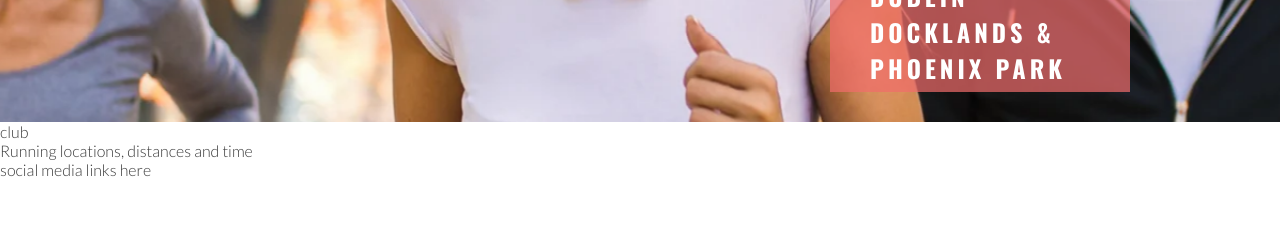
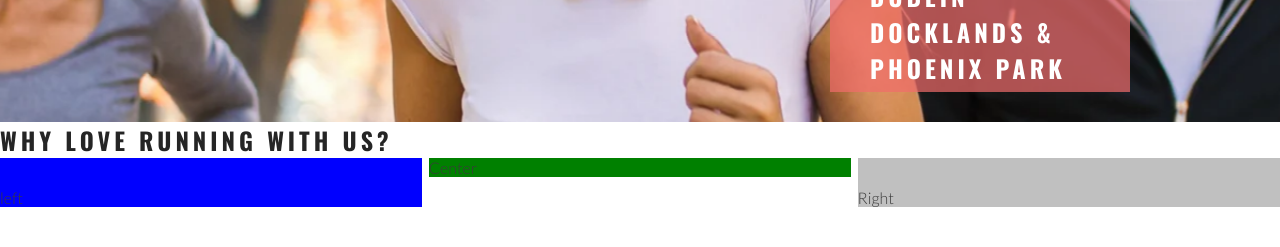
Before and after one commit to melanin70/A-webiste-for-a-dublin-based-running-community, a plain HTML site: page index.html in a window 1280 px wide. Shown: the part 553-800 px from the top of the page. Drawn offline with nearby package versions, Linux system fonts and the light colour scheme.

Commit message:
Add club ethos main structure

```diff
--- a/assets/css/style.css
+++ b/assets/css/style.css
@@ -26,6 +26,7 @@ h1, h2{
 #logo{
   float: left;
   font-size: 280%;
+  margin-left: 30px;
 }
 
 #menu{
@@ -112,3 +113,28 @@ color: #fff;
 
   position: absolute;
 }
+
+/* club ethos */
+#club-ethos{
+  height: 600px;
+}
+
+#left-about{
+  padding-top: 30px;
+  width: 33%;
+  float: left;
+  background-color: blue;
+}
+
+#right-about{
+  padding-top: 30px;
+  width: 33%;
+  float: right;
+  background-color: silver;
+}
+
+#center-about{
+  width: 33%;
+  margin: 0 auto;
+  background-color: green;
+}
--- a/index.html
+++ b/index.html
@@ -34,7 +34,12 @@
         <h3>Dublin Docklands & Phoenix Park</h3>
       </div>
     </section>
-    <section>club</section>
+    <section id="club-ethos">
+      <h1>Why Love Running With Us?</h1>
+      <div id="left-about">left</div>
+      <div id="right-about">Right</div>
+      <div id="center-about">Center</div>
+    </section>
     <section>Running locations, distances and time</section>
     <footer>social media links here</footer>
   </body>
```
